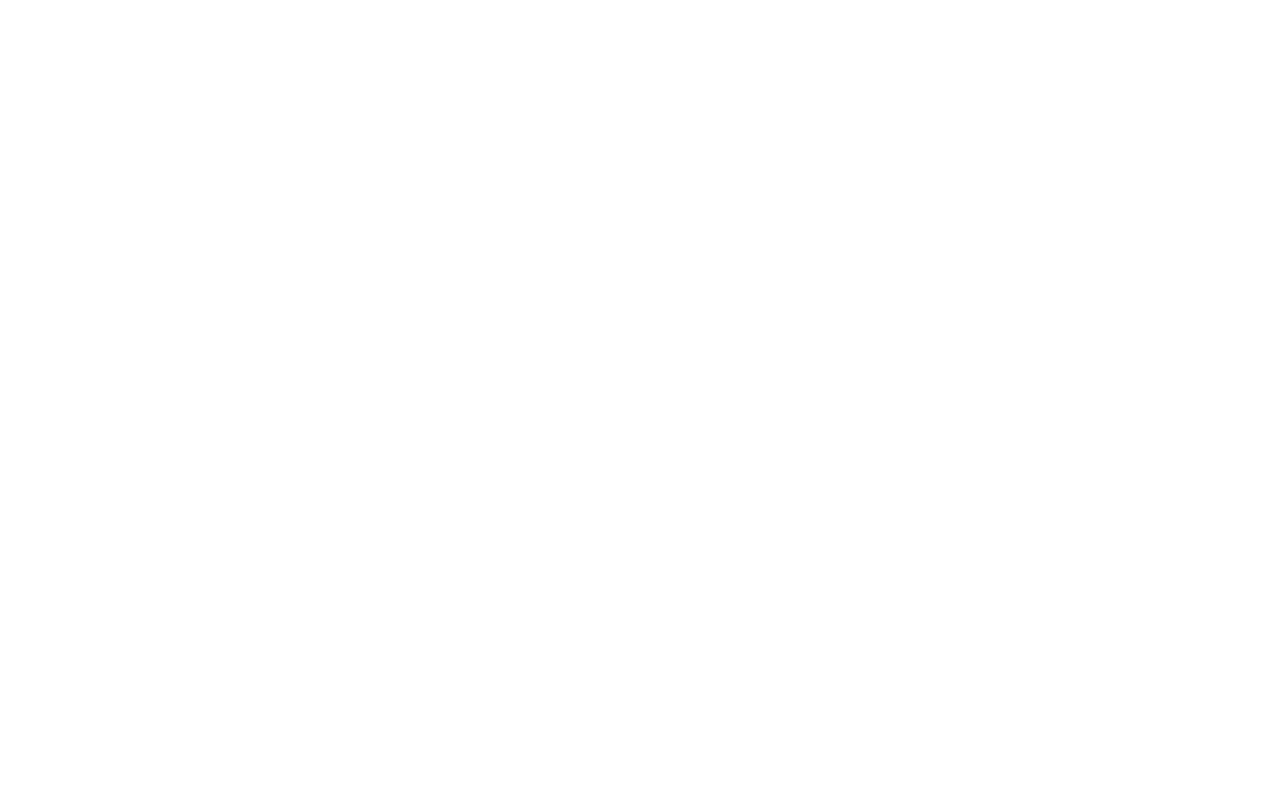
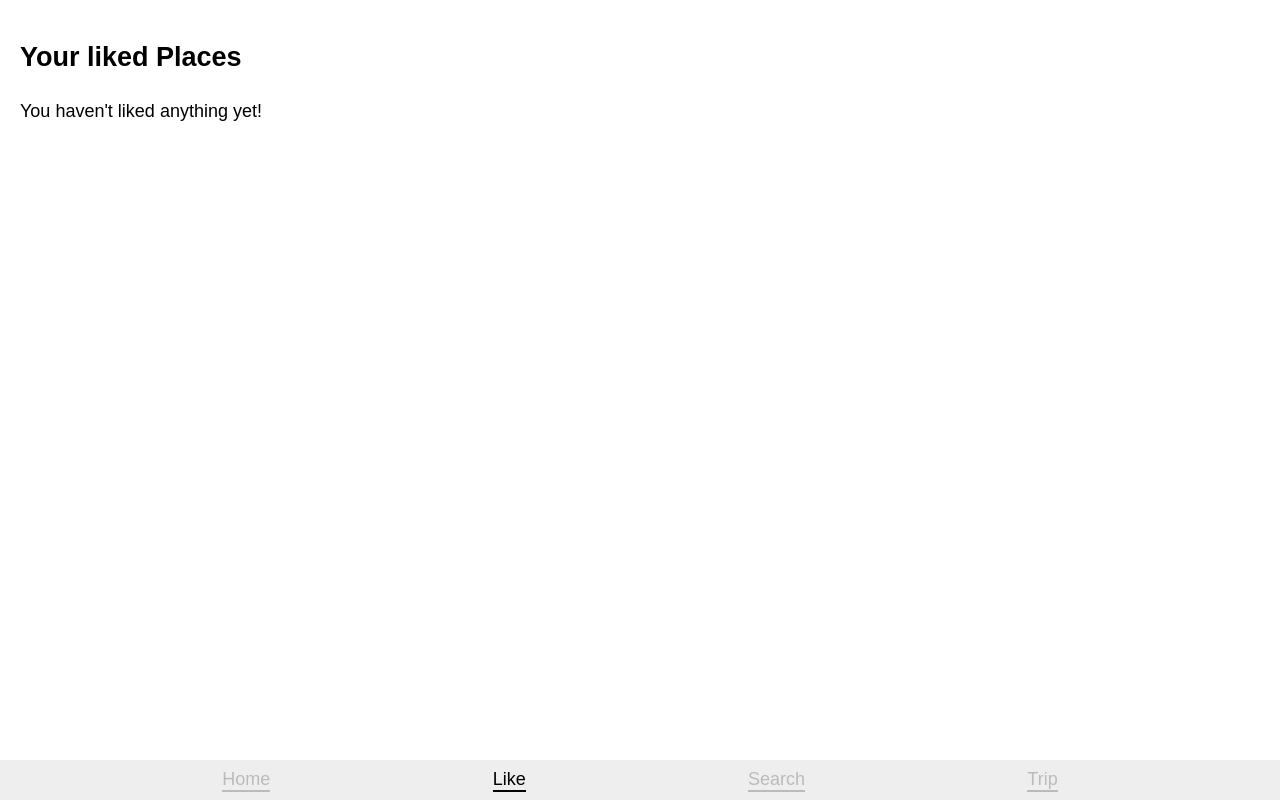
Before and after one commit to VictoriaWika/capstone-project, a React (Create React App) app: page /liked in a window 1280 px wide. Built offline with nearby package versions, Linux system fonts and the light colour scheme.

Commit message:
Finish LikePage with function to show likes and add text if nothing has been liked

```diff
--- a/src/App.js
+++ b/src/App.js
@@ -1,23 +1,30 @@
-import { useState, useEffect } from 'react'
-import { Switch, Route } from 'react-router-dom'
+import { useEffect, useState } from 'react'
+import { Route, Switch } from 'react-router-dom'
+import { cities } from './capstone.json'
+import HomePage from './components/HomePage/HomePage'
+import LikePage from './components/LikePage/LikePage'
 import Navigation from './components/Navigation/Navigation'
 import SearchPage from './components/SearchPage/SearchPage'
+import TripNavigation from './components/TripNavigation/TripNavigation'
 import TripPage from './components/TripPage/TripPage'
-import HomePage from './components/HomePage/HomePage'
 import YourTripsPage from './components/YourTripsPage/YourTripsPage'
-import TripNavigation from './components/TripNavigation/TripNavigation'
-import { cities } from './capstone.json'
 
 export default function App() {
   const [userInput, setUserInput] = useState('')
-  const [likedPlaces, setLikedPlaces] = useState([])
-  const [cards, setCards] = useState(loadFromLocal('cards') ?? [])
+  const [likedPlaces, setLikedPlaces] = useState(
+    loadFromLocal('liked places') ?? []
+  )
+  const [tripCards, setTripCards] = useState(loadFromLocal('tripCards') ?? [])
   const allSights = cities.flatMap(city => city.attraction)
   const [randomSights, setRandom] = useState(sightRandomizer())
 
   useEffect(() => {
-    saveToLocal('cards', cards)
-  }, [cards])
+    saveToLocal('tripCards', tripCards)
+  }, [tripCards])
+
+  useEffect(() => {
+    saveToLocal('liked places', likedPlaces)
+  }, [likedPlaces])
 
   return (
     <>
@@ -32,6 +39,13 @@
             onSightRandomizer={sightRandomizer}
           />
         </Route>
+        <Route path="/liked">
+          <LikePage
+            likedPlaces={likedPlaces}
+            onLikePlace={handleLikePlace}
+            allSights={allSights}
+          />
+        </Route>
         <Route path="/search">
           <SearchPage
             userInput={userInput}
@@ -44,10 +58,10 @@
           <TripPage CreateTrip={CreateTrip} />
         </Route>
         <Route path="/yourtrips">
-          <YourTripsPage cards={cards} setCards={setCards} />
+          <YourTripsPage tripCards={tripCards} setTripCards={setTripCards} />
         </Route>
       </Switch>
-      <Route exact path={['/', '/search', '/trip', '/yourtrips']}>
+      <Route exact path={['/', '/liked', '/search', '/trip', '/yourtrips']}>
         <Navigation />
       </Route>
       <Route exact path={['/trip', '/yourtrips']}>
@@ -56,12 +70,13 @@
     </>
   )
 
-  function CreateTrip(newCard) {
-    setCards([newCard, ...cards])
+  function CreateTrip(newTripCard) {
+    setTripCards([newTripCard, ...tripCards])
   }
 
   function saveToLocal(key, data) {
     localStorage.setItem(key, JSON.stringify(data))
+    localStorage.clear()
   }
 
   function loadFromLocal(key) {
--- /dev/null
+++ b/src/components/LikePage/LikePage.js
@@ -0,0 +1,31 @@
+import styled from 'styled-components'
+import AttractionCard from '../AttractionCard/AttractionCard'
+
+export default function LikePage({ allSights, likedPlaces, onLikePlace }) {
+  const filteredPlaces = allSights.filter(sights =>
+    likedPlaces.includes(sights.name)
+  )
+  return (
+    <PageLayout>
+      <Heading>Your liked Places</Heading>
+      {likedPlaces.length === 0 && <p>You haven't liked anything yet!</p>}
+      {filteredPlaces.map(filteredSights => (
+        <AttractionCard
+          key={filteredSights.name}
+          name={filteredSights.name}
+          image={filteredSights.image}
+          LikePlace={onLikePlace}
+          likedPlaces={likedPlaces}
+        />
+      ))}
+    </PageLayout>
+  )
+}
+
+const PageLayout = styled.div`
+  display: grid;
+  gap: 10px;
+`
+const Heading = styled.h2`
+  margin-bottom: 0;
+`
--- a/src/components/Navigation/Navigation.js
+++ b/src/components/Navigation/Navigation.js
@@ -6,6 +6,9 @@
     <Nav>
       <NavButton as={NavLink} exact to="/">
         Home
+      </NavButton>
+      <NavButton as={NavLink} to="/liked">
+        Like
       </NavButton>
       <NavButton as={NavLink} to="/search">
         Search
--- a/src/components/YourTripsPage/YourTripsPage.js
+++ b/src/components/YourTripsPage/YourTripsPage.js
@@ -1,16 +1,18 @@
 import styled from 'styled-components'
 import TripCard from '../TripCard/TripCard'
 
-export default function YourTripsPage({ cards, setCards }) {
+export default function YourTripsPage({ tripCards, setTripCards }) {
   return (
     <TripWrapper>
-      {cards.map(card => (
+      <Heading>Your planned Trips</Heading>
+      {tripCards.length === 0 && <p>You have no planned Trips yet!</p>}
+      {tripCards.map(card => (
         <TripCard
           key={card.city}
           city={card.city}
           startDate={card.startDate}
           endDate={card.endDate}
-          setCards={setCards}
+          setTripCards={setTripCards}
         />
       ))}
     </TripWrapper>
@@ -20,4 +22,8 @@
 const TripWrapper = styled.div`
   display: grid;
   gap: 20px;
+  margin-top: 20px;
 `
+const Heading = styled.h2`
+  margin-bottom: 0;
+`
```
